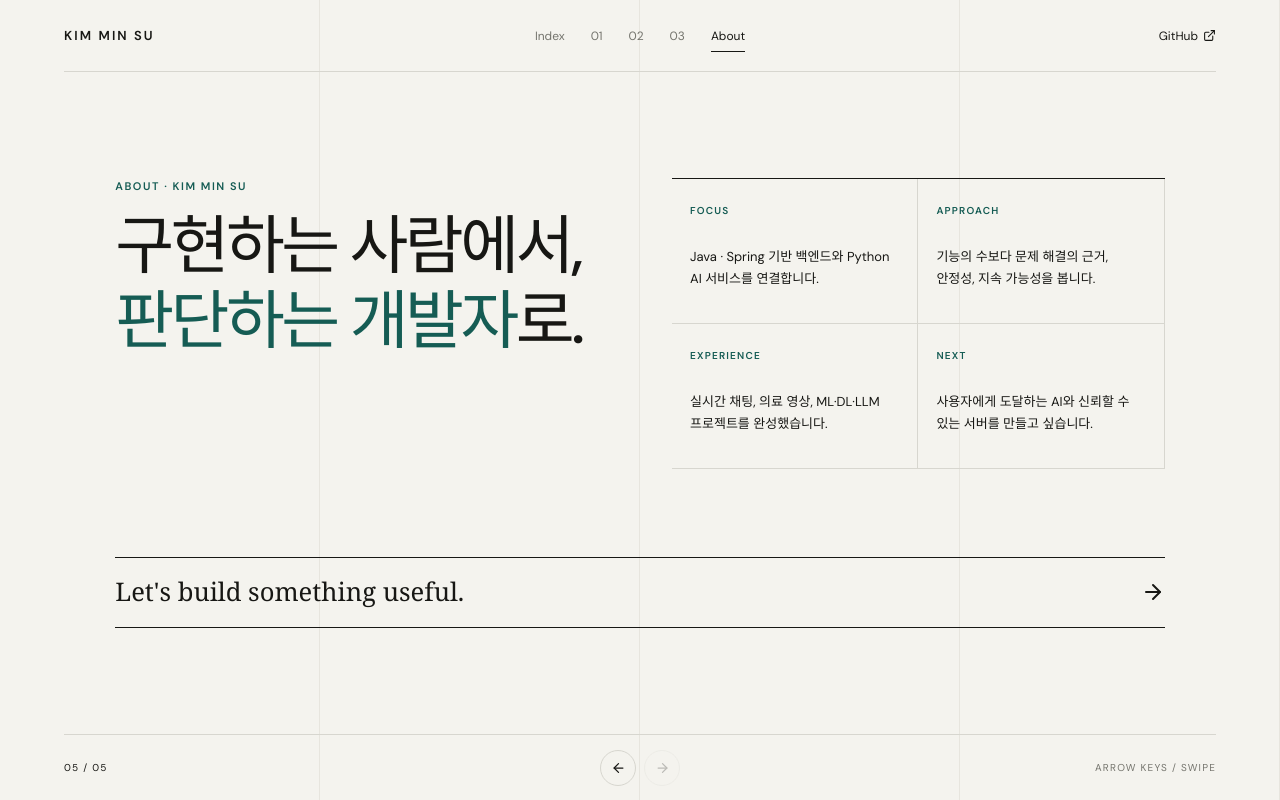
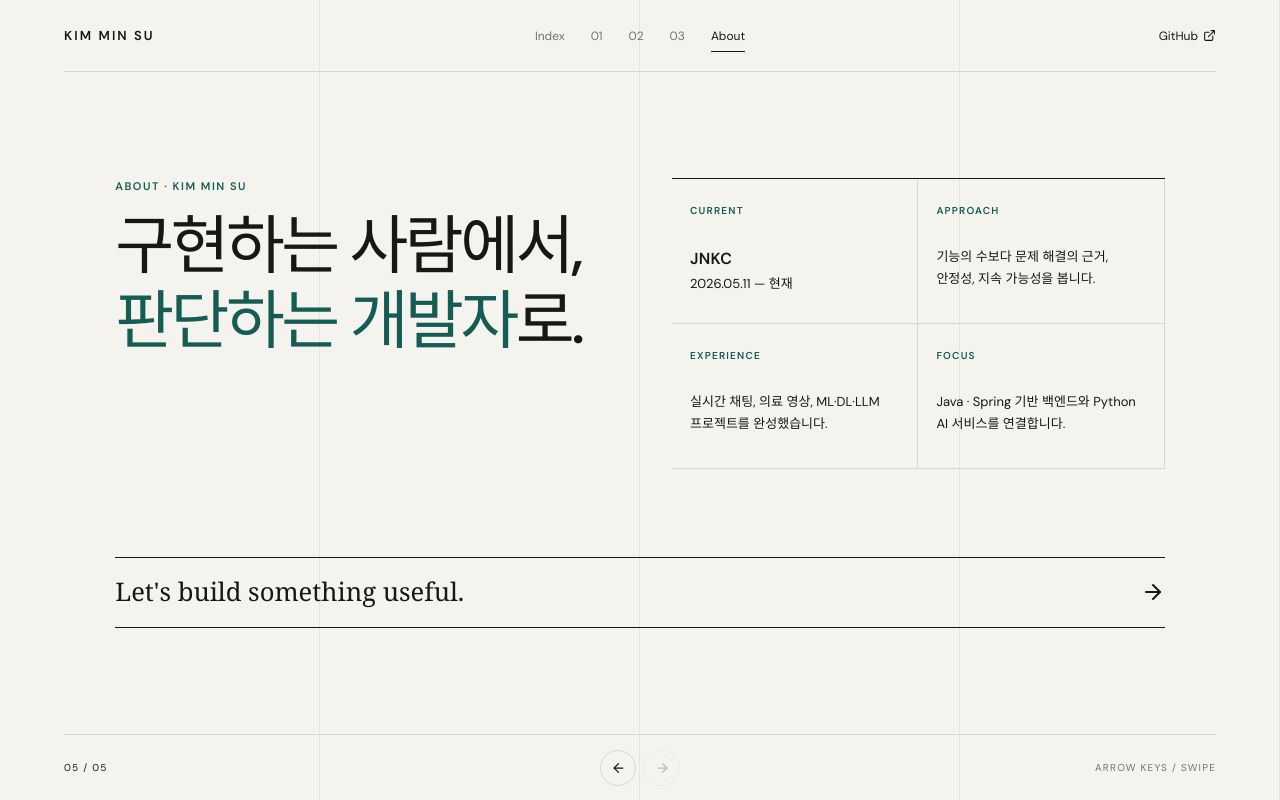
Before and after one commit to MadSadly/KimMinSu.github.io, a React (Vite) app: page / in a window 1280 px wide. Both pictures are taken after a click on the button "About". Built offline with nearby package versions, Linux system fonts and the light colour scheme.

Commit message:
Add current JNKC employment

```diff
--- a/src/App.tsx
+++ b/src/App.tsx
@@ -114,10 +114,10 @@ export default function App() {
           <article className="about-page page-enter">
             <div><p className="eyebrow">ABOUT · KIM MIN SU</p><h2>구현하는 사람에서,<br /><em>판단하는 개발자</em>로.</h2></div>
             <div className="about-grid">
-              <div><span>FOCUS</span><p>Java · Spring 기반 백엔드와 Python AI 서비스를 연결합니다.</p></div>
+              <div><span>CURRENT</span><p><strong>JNKC</strong><br />2026.05.11 — 현재</p></div>
               <div><span>APPROACH</span><p>기능의 수보다 문제 해결의 근거, 안정성, 지속 가능성을 봅니다.</p></div>
               <div><span>EXPERIENCE</span><p>실시간 채팅, 의료 영상, ML·DL·LLM 프로젝트를 완성했습니다.</p></div>
-              <div><span>NEXT</span><p>사용자에게 도달하는 AI와 신뢰할 수 있는 서버를 만들고 싶습니다.</p></div>
+              <div><span>FOCUS</span><p>Java · Spring 기반 백엔드와 Python AI 서비스를 연결합니다.</p></div>
             </div>
             <a className="contact-line" href="https://github.com/MadSadly" target="_blank" rel="noreferrer">Let&apos;s build something useful. <ArrowRight size={24} /></a>
           </article>
--- a/src/index.css
+++ b/src/index.css
@@ -51,6 +51,7 @@ em { color:var(--accent); font-family:Georgia,"Times New Roman",serif; font-weig
 .about-grid div { min-height:145px; padding:18px; border-right:1px solid var(--line); border-bottom:1px solid var(--line); }
 .about-grid span { color:var(--accent); font-size:10px; font-weight:700; letter-spacing:.12em; }
 .about-grid p { margin:25px 0 0; font-size:13px; line-height:1.65; word-break:keep-all; }
+.about-grid strong { font-size:16px; font-weight:600; letter-spacing:.02em; }
 .contact-line { display:flex; grid-column:1/-1; align-items:center; justify-content:space-between; margin-top:3vh; padding:15px 0; border-top:1px solid var(--ink); border-bottom:1px solid var(--ink); font-family:Georgia,serif; font-size:clamp(18px,2vw,30px); text-decoration:none; }
 .controls { border-top:1px solid var(--line); font-size:10px; letter-spacing:.12em; }
 .controls>div { display:flex; gap:8px; }
```
